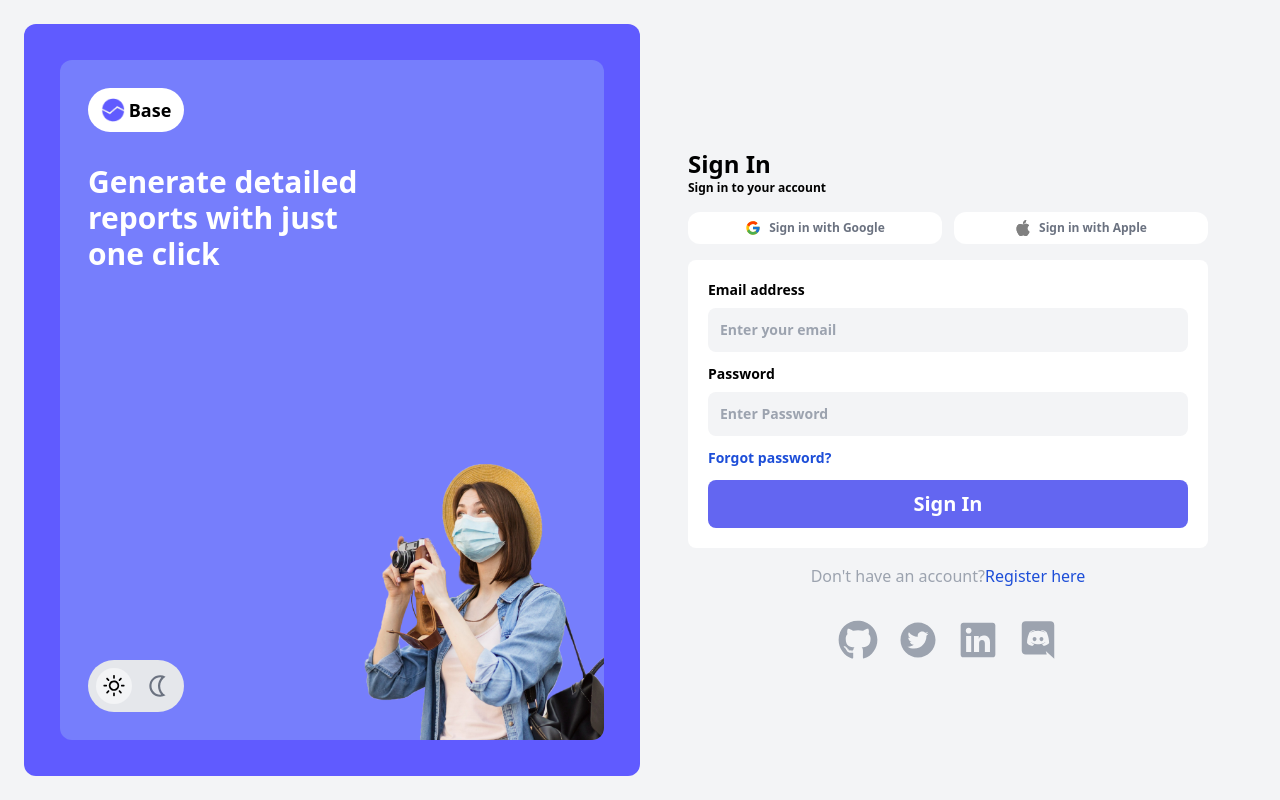
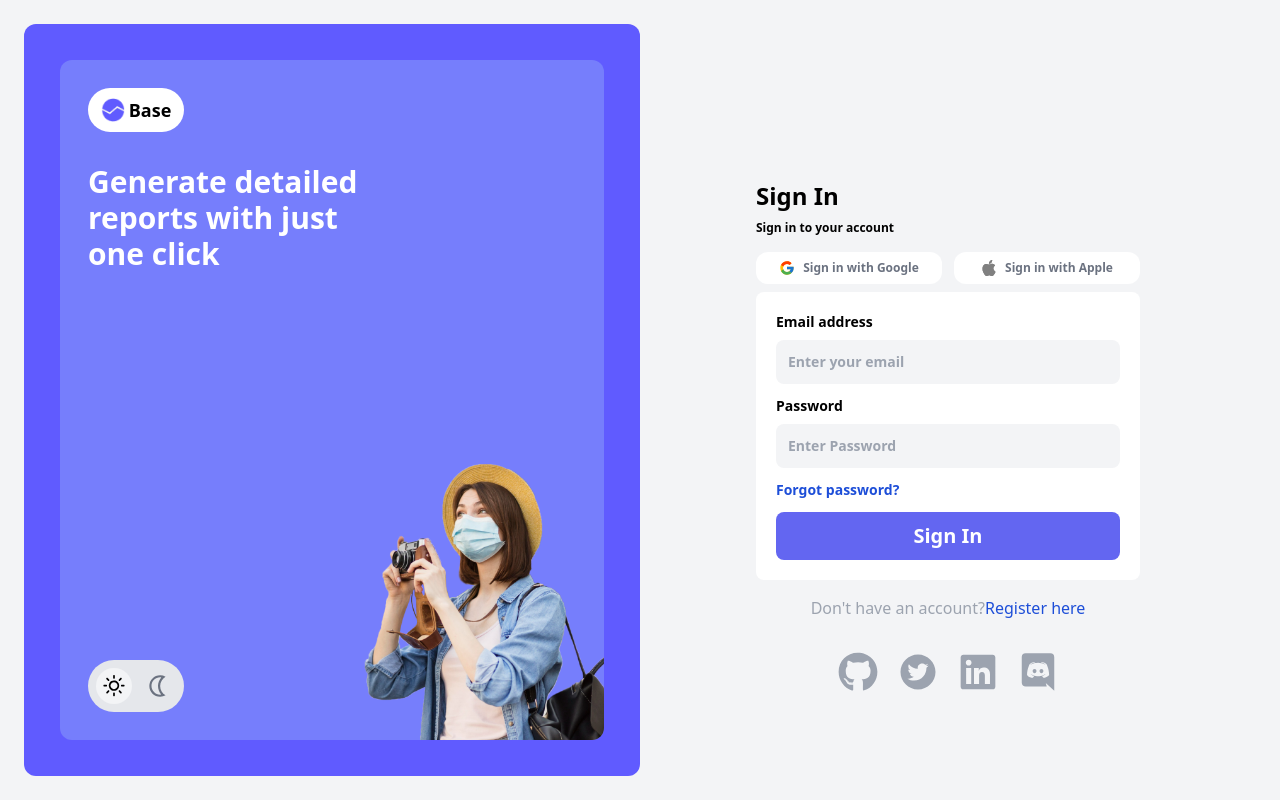
Before and after one commit to Rich-1007/OpeninApp-Assignment, a React (Vite) app: page / in a window 1280 px wide. Built offline with nearby package versions, Linux system fonts and the light colour scheme; no server answers.

Commit message:
ui updates

```diff
--- a/src/Pages/Login.jsx
+++ b/src/Pages/Login.jsx
@@ -61,7 +61,7 @@ const Login = () => {
     <>
       <Toaster />
       <div className="bg-gray-100 dark:bg-[#161616] transition-all duration-500 flex flex-row w-screen md:w-full h-screen md:py-6 md:px-6 items-center">
-        <div className="bg-[#605bff] dark:bg-[#767EFC] transition-all duration-500  py-9 px-9 rounded-xl h-full w-1/2 hidden lg:block">
+        <div className="  bg-[#605bff] dark:bg-[#767EFC] transition-all duration-500  py-9 px-9 rounded-xl h-full w-1/2 hidden lg:block">
           <div className=" overflow-hidden pt-7 pl-7 bg-[#767EFC] dark:bg-[#605bff] transition-all duration-500  rounded-xl h-full flex flex-col justify-between">
             <div className="flex flex-col justify-between gap-8">
               <div className="bg-white  flex flex-row gap-1 justify-center items-center rounded-3xl w-24 p-2">
@@ -104,15 +104,18 @@ const Login = () => {
           </div>
         </div>
 
-        <div className="lg:px-12 lg:py-16 lg:w-1/2 w-full">
-          <div className="lg:hidden h-20 bg-indigo-500 w-full flex flex-row items-center justify-start gap-3 px-3">
+
+
+        <div className="  lg:w-1/2 flex justify-center items-start w-full md:w-screen ">
+          <div className="lg:max-w-96 md:max-w-[600px] flex justify-center w-full flex-col md:w-screen">
+            <div className=" absolute top-0 lg:hidden md:hidden h-20 bg-indigo-500 w-full flex flex-row items-center justify-start gap-3 px-3">
               <div className="w-20">
                 <img src="/White-Logo and company.png" alt="" />
               </div>
             </div>
 
-          <div className="px-4 lg:px-0 ">
-            <div className="py-2 flex flex-col">
+            <div className="px-4 lg:px-0  ">
+              <div className="py-2 flex flex-col gap-2  mt-16">
                 <span className="text-2xl font-bold dark:text-white transition-all duration-500 ">
                   Sign In
                 </span>
@@ -121,7 +124,7 @@ const Login = () => {
                 </span>
               </div>
 
-            <div className="py-2 flex flex-row gap-3  w-full justify-between">
+              <div className="py-2 flex flex-row gap-3  w-full justify-between ">
                 <div
                   onClick={HandleLogin}
                   className="bg-white dark:bg-black  transition-all duration-500  hover:cursor-pointer py-2 flex flex-row justify-center items-center gap-2 px-4 rounded-xl w-full"
@@ -139,7 +142,7 @@ const Login = () => {
                 </div>
               </div>
 
-            <div className="bg-white dark:bg-black dark:text-white transition-all duration-500  rounded-lg space-y-3 p-5 mt-2 text-sm font-semibold">
+              <div className="bg-white  dark:bg-black dark:text-white transition-all duration-500  rounded-lg space-y-3 p-5  text-sm font-semibold">
                 <div className="flex flex-col gap-2">
                   <span>Email address</span>
                   <input
@@ -166,7 +169,11 @@ const Login = () => {
                   onClick={HandleLogin}
                   className="bg-indigo-500 hover:cursor-pointer text-white dark:text-black transition-all duration-500 flex justify-center items-center rounded-lg py-3 h-12 "
                 >
-                {istrue ? <Loader /> : <span className="text-xl">Sign In</span>}
+                  {istrue ? (
+                    <Loader />
+                  ) : (
+                    <span className="text-xl">Sign In</span>
+                  )}
                 </div>
               </div>
               <div className="text-center pt-4 flex flex-col md:flex-row justify-center">
@@ -178,9 +185,13 @@ const Login = () => {
 
               <div className="pt-8 flex flex-row justify-center gap-5  text-2xl text-gray-400">
                 <FaGithub className="hover:cursor-pointer" size={40} />
-              <AiFillTwitterCircle className="hover:cursor-pointer" size={40} />
+                <AiFillTwitterCircle
+                  className="hover:cursor-pointer"
+                  size={40}
+                />
                 <RxLinkedinLogo className="hover:cursor-pointer" size={40} />
                 <IoLogoDiscord className="hover:cursor-pointer" size={40} />
+              </div>
             </div>
           </div>
         </div>
```
Lines whose indentation alone changed are shown as unchanged.
